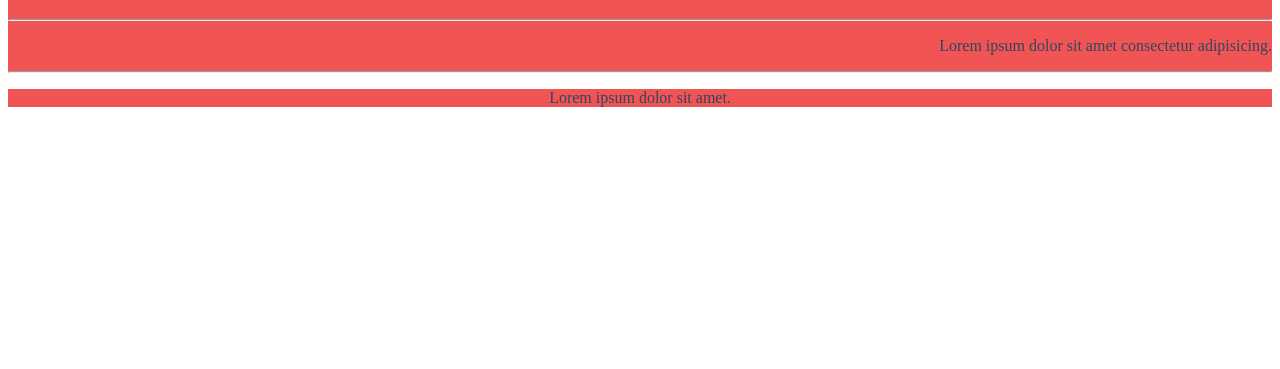
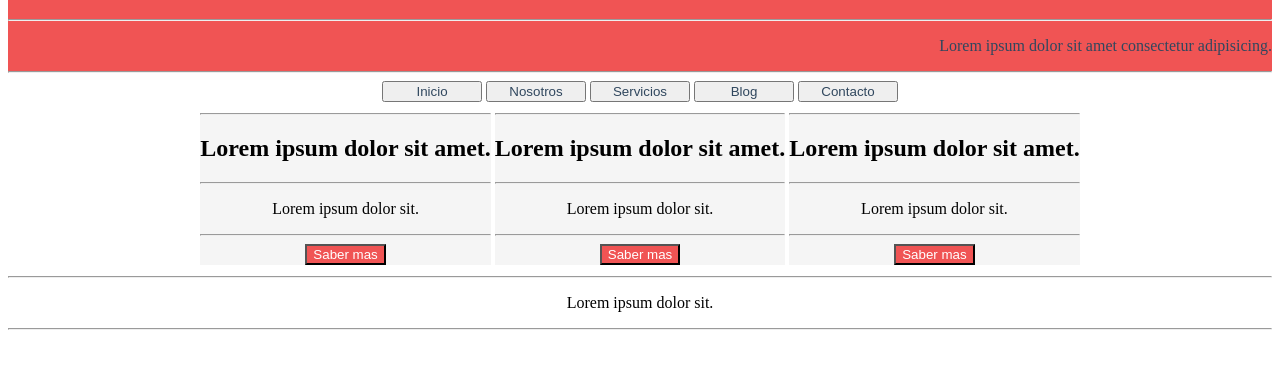
Before and after one commit to braianlz/act-11-11-22, a plain HTML site: page index.html in a window 1280 px wide. Shown: the part 71-440 px from the top of the page. Drawn offline with Linux system fonts and the light colour scheme.

Commit message:
Se crea el proyecto estilos

```diff
--- a/index.html
+++ b/index.html
@@ -6,10 +6,8 @@
     <meta name="viewport" content="width=device-width, initial-scale=1.0">
     <title>11/11/22</title>
     <link rel="stylesheet" href="style.css">
-
 </head>
 <body>
-
     <header class="bg-primary">
         <hr>
         <h1 class="text-light text-center">Pagina web</h1>
@@ -17,7 +15,53 @@
         <p class="text-secondary text-right">Lorem ipsum dolor sit amet consectetur adipisicing.</p>
         <hr>
     </header>
-    <p class="text-center bg-primary text-light">Lorem ipsum dolor sit amet.</p>
-
+    <nav class="text-center">
+        <button class="text-secondary bg-secondary width-100">Inicio</button>
+        <button class="text-secondary bg-secondary width-100">Nosotros</button>
+        <button class="text-secondary bg-secondary width-100">Servicios</button>
+        <button class="text-secondary bg-secondary width-100">Blog</button>
+        <button class="text-secondary bg-secondary width-100">Contacto</button>
+    </nav>
+    <center><main>
+        <table>
+            <tr>
+                <td>
+                    <div class="bg-info text-center">
+                        <hr>
+                        <h2 class="text-primary">Lorem ipsum dolor sit amet.</h2>
+                        <hr>
+                        <p>Lorem ipsum dolor sit.</p>
+                        <hr>
+                        <button class="bg-primary text-white">Saber mas</button>
+                    </div>
+                </td>
+                <td>
+                    <div class="bg-info text-center">
+                        <hr>
+                        <h2 class="text-primary">Lorem ipsum dolor sit amet.</h2>
+                        <hr>
+                        <p>Lorem ipsum dolor sit.</p>
+                        <hr>
+                        <button class="bg-primary text-white">Saber mas</button>
+                    </div>
+                </td>
+                <td>
+                    <div class="bg-info text-center">
+                        <hr>
+                        <h2 class="text-primary">Lorem ipsum dolor sit amet.</h2>
+                        <hr>
+                        <p>Lorem ipsum dolor sit.</p>
+                        <hr>
+                        <button class="bg-primary text-white">Saber mas</button>
+                    </div>
+                </td>
+            </tr>
+        </table>
+    </main></center>
+    <footer class="bg-secondary">
+        <hr>
+        <p class="text-center">Lorem ipsum dolor sit.</p>
+        <hr>
+    </footer>
 </body>
 </html>
--- a/style.css
+++ b/style.css
@@ -28,3 +28,15 @@ h1{
 .text-right{
     text-align: right;
 }
+
+.width-100{
+    width: 100px;
+
+}
+.bg-info{
+    background-color: #f5f5f5;
+}
+
+.text-white{
+    color: white;
+}
```
